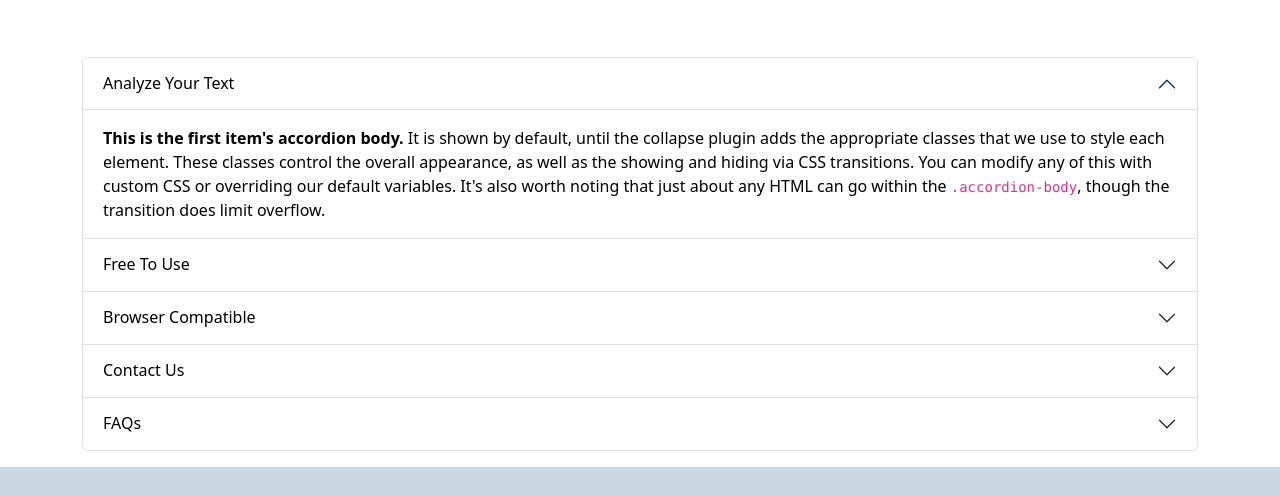
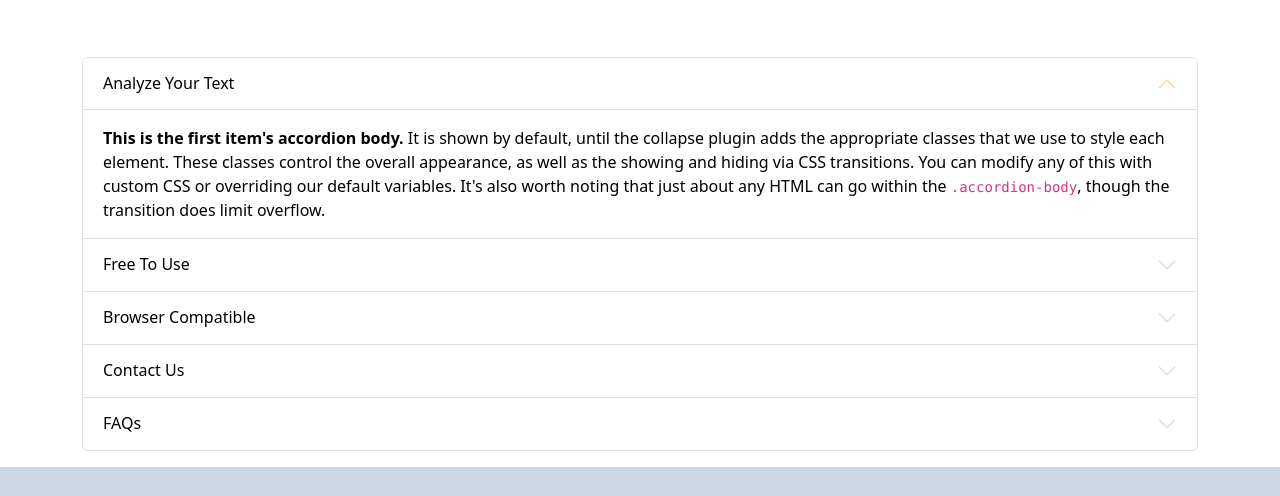
Before and after one commit to TouheedNaveed/TextUtils, a React (Create React App) app: page /about in a window 1280 px wide. Shown: the part 197-693 px from the top of the page. Built offline with nearby package versions, Linux system fonts and the light colour scheme.

Commit message:
Project Completed (Fix some bugs)

```diff
--- a/src/components/About.css
+++ b/src/components/About.css
@@ -4,3 +4,6 @@
 .heading{
     text-align: center;
 }
+.accordion-button::after {
+    filter: invert(1);
+}
--- a/src/components/TextForm.js
+++ b/src/components/TextForm.js
@@ -49,9 +49,7 @@ export default function TextForm(props) {
         props.showAlert("Extra Spaces has been removed","success");
     }
     const cpyText = () => {
-        let newText = document.getElementById("textBox");
-        newText.select();
-        navigator.clipboard.writeText(newText.value);
+        navigator.clipboard.writeText(text);
         document.getSelection().removeAllRanges();
         props.showAlert("Text Copied to Clipboard","success");
     }
@@ -79,7 +77,7 @@ export default function TextForm(props) {
             </div>
             <div className="container" style={{ color: props.mode === 'dark' ? 'white' : "black" }}>
                 <h2 className="ts">Your Text Summary</h2>
-                <p className='p'>{text.split(" ").filter((element)=>{return element.length!==0}).length} words and {text.length} characters</p>
+                <p className='p'>{text.split(/\s+/).filter((element)=>{return element.length!==0}).length} words and {text.length} characters</p>
                 <p className='p'>{0.008 * text.split(" ").filter((element)=>{return element.length!==0}).length} Minuite to read</p>
                 <h3>Preview:</h3>
                 <p>{text.length > 0 ? text : "Enter some text in the textbox to preview."}</p>
```
